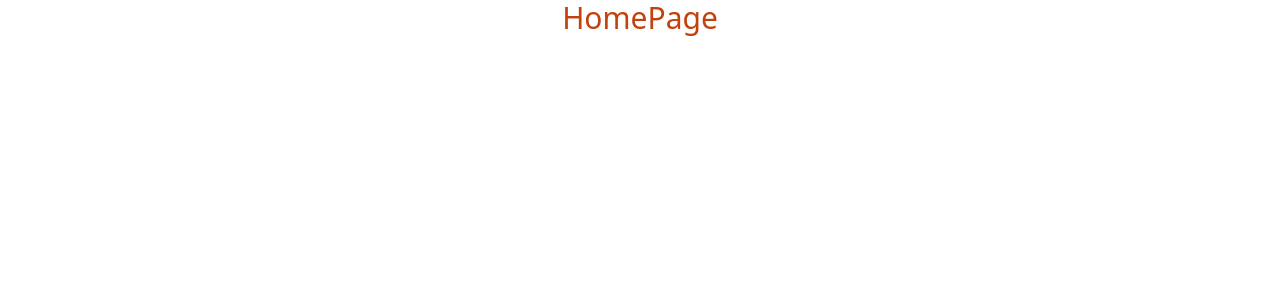
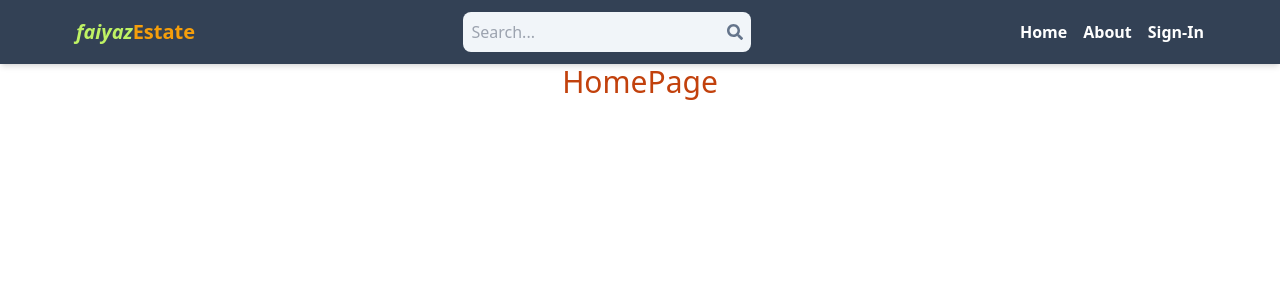
Before and after one commit to SMGhulam29091993/faiyazEstate, a React (Create React App) app: page / in a window 1280 px wide. Shown: the top 300 px of the page. Built offline with nearby package versions, Linux system fonts and the light colour scheme.

Commit message:
created the header navbar and added link

```diff
--- a/package.json
+++ b/package.json
@@ -8,6 +8,7 @@
     "@testing-library/user-event": "^13.5.0",
     "react": "^18.2.0",
     "react-dom": "^18.2.0",
+    "react-icons": "^5.0.1",
     "react-router-dom": "^6.21.2",
     "react-scripts": "5.0.1",
     "web-vitals": "^2.1.4"
--- a/src/App.js
+++ b/src/App.js
@@ -6,10 +6,12 @@ import { SignUp } from './pages/SignUp';
 import { Profile } from './pages/Profile';
 import { About } from './pages/About';
 import { HomePage } from './pages/Home';
+import Header from './component/Header';
 
 const App = ()=>{
   return (
     <BrowserRouter>
+      <Header/>
       <Routes>
         <Route path="/" element={<HomePage/>}/>
         <Route path="/sign-in" element={<SignIn/>} />
--- /dev/null
+++ b/src/component/Header.js
@@ -0,0 +1,40 @@
+import React from 'react';
+import { FaSearch } from 'react-icons/fa';
+import { Link } from 'react-router-dom';
+
+const Header = ()=>{
+    return (
+        <>
+            <header className='bg-slate-700 shadow-md'>
+                <div className='flex justify-between items-center max-w-6xl mx-auto p-3'>
+                    <Link to="/">
+                        <h1 className='font-bold text-sm sm:text-xl flex flex-wrap' >
+                            <span className='text-lime-300 italic font-semibold'>faiyaz</span>
+                            <span className='text-amber-500 font-sans '>Estate</span>
+                        </h1>
+                    </Link>
+
+                    <form className='bg-slate-100 p-2 rounded-lg flex items-center'>
+                        <input type="text" placeholder='Search...'
+                            className='bg-transparent focus:outline-none w-24 sm:w-64'/>
+                        <FaSearch className='text-slate-500 cursor-pointer'/>
+                    </form>
+                    <ul className='flex gap-4'>
+                        <Link to="/">
+                            <li className='hidden sm:inline font-semibold hover:underline cursor-pointer text-white'>Home</li>
+                        </Link>
+                        <Link to="/about">
+                            <li className='hidden sm:inline font-semibold hover:underline cursor-pointer text-white'>About</li>
+                        </Link>
+                        <Link to="/sign-in">
+                            <li  className=' text-white font-semibold hover:underline cursor-pointer '>Sign-In</li>
+                        </Link>
+                    </ul>
+                </div>
+
+            </header>
+        </>
+    )
+}
+
+export default Header;
--- a/src/pages/Home.js
+++ b/src/pages/Home.js
@@ -3,7 +3,7 @@ import React from 'react';
 export const HomePage = ()=>{
     return (
         <>
-            <h1 className='text-3xl text-center text-orange-700'>
+            <h1 className='text-3xl text-center  text-orange-700'>
                 HomePage
             </h1>
         </>
```
Also changed, not shown: 1 other file (tests, documents, lock files or other folders).
